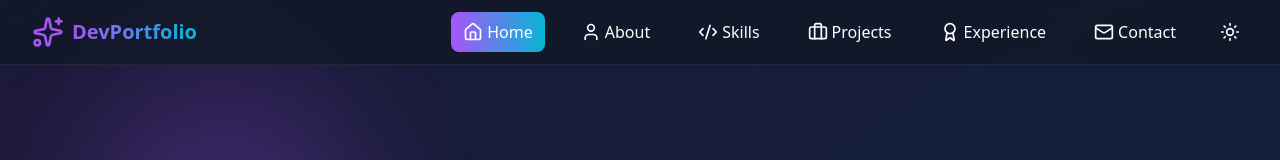
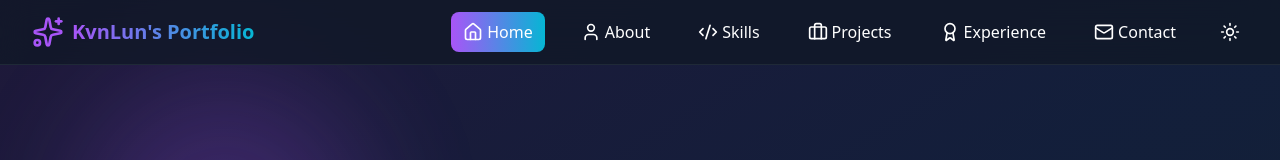
Before and after one commit to KvnLun/developer-portfolio, a React (Create React App) app: page / in a window 1280 px wide. Shown: the top 160 px of the page. Built offline with nearby package versions, Linux system fonts and the light colour scheme.

Commit message:
Favi/Title/Header Updates

```diff
--- a/public/index.html
+++ b/public/index.html
@@ -24,7 +24,7 @@
       work correctly both with client-side routing and a non-root public URL.
       Learn how to configure a non-root public URL by running `npm run build`.
     -->
-    <title>React App</title>
+    <title>Kevin Loun</title>
   </head>
   <body>
     <noscript>You need to enable JavaScript to run this app.</noscript>
--- a/src/App.js
+++ b/src/App.js
@@ -292,7 +292,7 @@ const Portfolio = () => {
             <div className="flex items-center space-x-2">
               <Sparkles className="w-8 h-8 text-purple-500" />
               <span className="text-xl font-bold bg-gradient-to-r from-purple-500 to-cyan-500 bg-clip-text text-transparent">
-                DevPortfolio
+                KvnLun's Portfolio
               </span>
             </div>
 
```
Also changed, not shown: public/pp.JPG (deleted), 1 other file (tests, documents, lock files or other folders).
